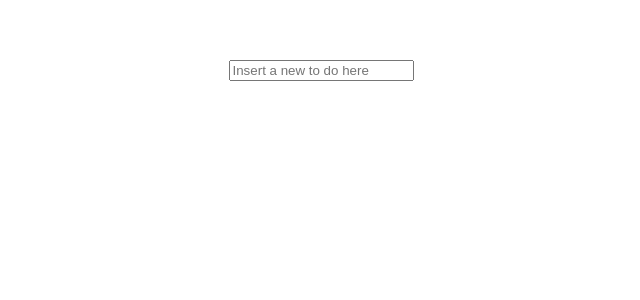
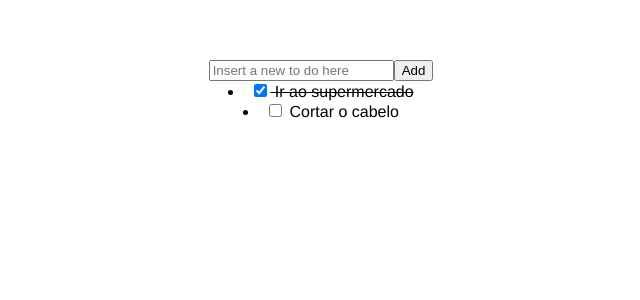
Before and after one commit to igorabreu/note-app-vue, a Vue app: page /#/ in a window 1280 px wide. Shown: the top 300 px of the page, without its empty margins (319-959 px from the left). Built offline with nearby package versions, Linux system fonts and the light colour scheme.

Commit message:
rename project

```diff
--- /dev/null
+++ b/src/components/Notetaking.vue
@@ -0,0 +1,54 @@
+<template>
+  <div class='hello'>
+    <input v-model='newTodo' placeholder='Insert a new to do here'>
+    <button v-on:click='addTodo'>Add</button>
+    <li v-for='(todo, index) in todoList' v-bind:key='todo.done'>
+      <input type='checkbox' v-bind:checked='todo.done' v-on:click='toggleStatus(index, todo)'>
+      <span class='todoChecked' v-if='todo.done' >
+        {{ todo.title }}
+      </span>
+      <span class='todo' v-else>
+        {{ todo.title }}
+      </span>
+    </li>
+  </div>
+</template>
+
+<script>
+export default {
+  name: 'Todolist',
+  data() {
+    return {
+      todoList: [
+        {
+          title: 'Ir ao supermercado',
+          done: true,
+        },
+        {
+          title: 'Cortar o cabelo',
+          done: false,
+        },
+      ],
+      newTodo: '',
+    };
+  },
+  methods: {
+    addTodo: function (event) {
+      this.todoList.push(
+        {
+          title: this.newTodo,
+          done: false,
+        }
+      );
+    },
+    toggleStatus: function (index, todo) {
+      console.log(this.todoList[index].done);
+      this.$set(todo, index, !this.todoList[index].done)
+    },
+  },
+};
+</script>
+
+<style lang='scss' scoped>
+   @import '../styles/main.scss'
+</style>
--- a/src/components/Todolist.vue
+++ /dev/null
@@ -1,21 +0,0 @@
-<template>
-  <div class="hello">
-    <input v-model="newTodo" placeholder="Insert a new to do here">
-    <h1>{{ newTodo }}</h1>
-  </div>
-</template>
-
-<script>
-export default {
-  name: 'Todolist',
-  data() {
-    return {
-      newTodo: '',
-    };
-  },
-};
-</script>
-
-<style lang="scss" scoped>
-   @import '../css/main.scss'
-</style>
--- a/src/css/main.scss
+++ /dev/null
@@ -1,5 +0,0 @@
-$font-color: #000;
-
-.hello{
-  color: $font-color;
-}
--- a/src/router/index.js
+++ b/src/router/index.js
@@ -1,6 +1,6 @@
 import Vue from 'vue';
 import Router from 'vue-router';
-import Todolist from '@/components/Todolist';
+import Notetaking from '@/components/Notetaking';
 
 Vue.use(Router);
 
@@ -8,8 +8,8 @@ export default new Router({
   routes: [
     {
       path: '/',
-      name: 'Todolist',
-      component: Todolist,
+      name: 'Notetaking',
+      component: Notetaking,
     },
   ],
 });
--- /dev/null
+++ b/src/styles/main.scss
@@ -0,0 +1,8 @@
+$font-color: #000;
+
+.hello{
+  color: $font-color;
+  .todoChecked{
+    text-decoration: line-through;
+  }
+}
```
Also changed, not shown: 1 other file (tests, documents, lock files or other folders).
